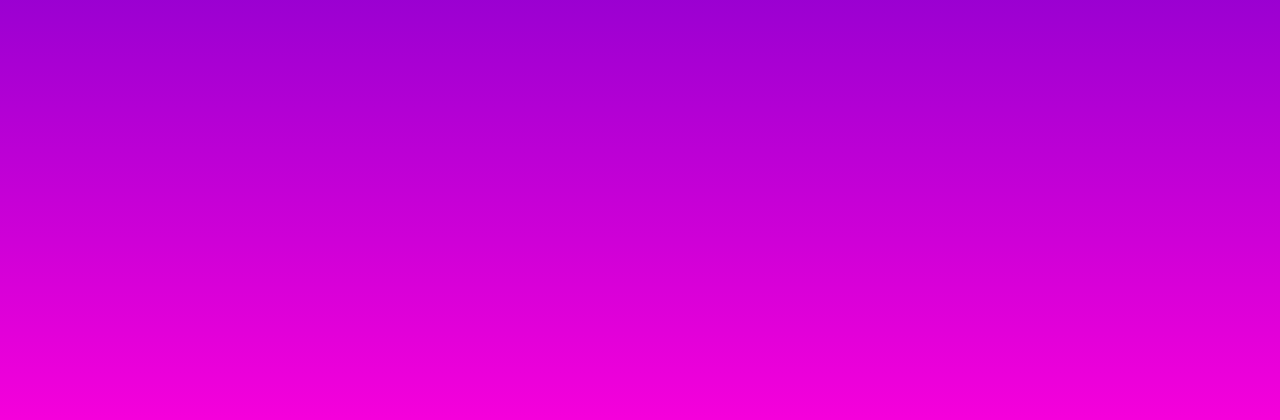
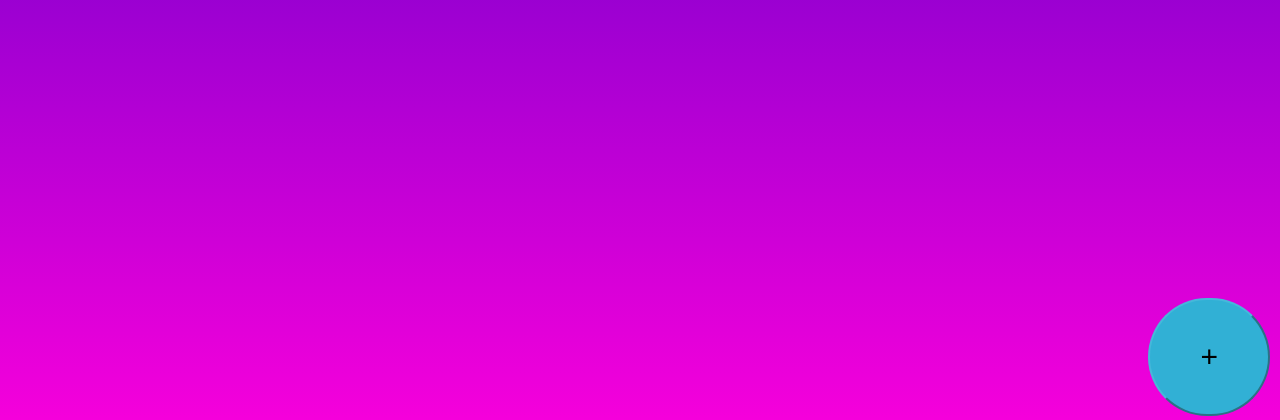
Before and after one commit to r00tkitty/cashdash, a PHP site: page /goals.php in a window 1280 px wide. Shown: the part 380-800 px from the top of the page. Run offline with PHP 8.4, Linux system fonts and the light colour scheme; the visitor is signed in with stand-in values (Sample User, id 1); data that the repository does not hold is empty.

Commit message:
made a button, 5th value is getting wazowski'd rn

```diff
--- a/site/php/goals.php
+++ b/site/php/goals.php
@@ -149,6 +149,19 @@ error_reporting(E_ERROR | E_PARSE);
 hr.solid {
   border-top: 3px solid #bbb;
 }
+.addbutton {
+  background-color : #31B0D5;
+  color: white;
+  padding: 10px 50px;
+  border-radius: 300px;
+  border-color: #46b8da;
+}
+
+#mybutton {
+  position: fixed;
+  bottom: 4px;
+  right: 10px;
+}
   </style>
 
     </head>
@@ -226,6 +239,8 @@ echo "<p class='nothing'>You don't have any goals.<br>Make some below!</p>";
 
 ?>
 
-
+<div id="mybutton">
+<a href="addgoal.php"><button class="addbutton"><p style="color: black; font-size: 30px;">+</p></button></a>
+</div>
 </body>
 </html>
```
